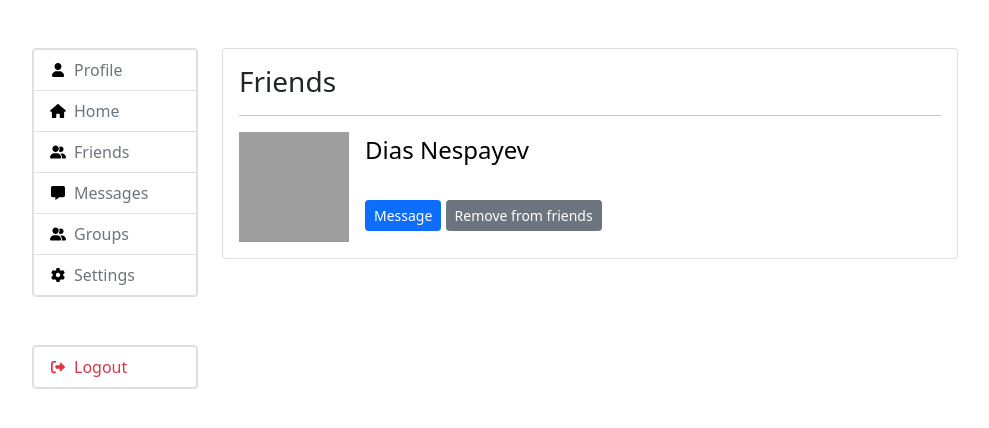
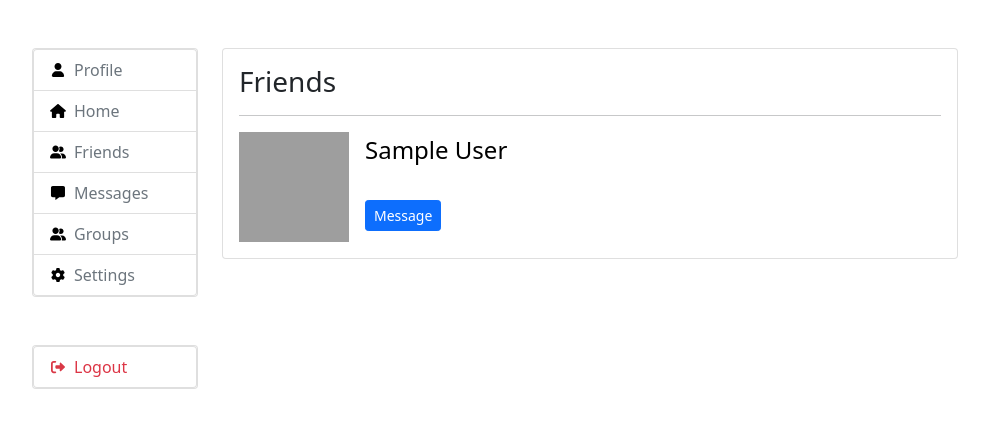
Before and after one commit to nrrnie/AituNetwork-2, a Flask app: template aituNetwork/users/templates/friends.html in a window 1280 px wide. Shown: the top 428 px of the page, without its empty margins (50-1039 px from the left). Run offline with Flask 2, Linux system fonts and the light colour scheme; tables that the repository leaves empty hold one stand-in row (values such as "Sample post"); the template is opened without the code that fills it: values that come from a table or form of the project are taken from there, most other values are stand-ins (such as "Sample title", 1, 10 or a date in 2020); parts of the project's set-up code (start-up, migrations or seed data) failed here and were passed over; grey boxes are pictures that could not be loaded.

Commit message:
feat: add friend list in `Friends`

```diff
--- a/aituNetwork/users/routes.py
+++ b/aituNetwork/users/routes.py
@@ -67,11 +67,11 @@ def settings():
     return redirect(url_for('users.settings'))
 
 
-@users.route('/friends', methods=['GET'])
+@users.route('/friends')
 @auth_required
 def friends():
-    if request.method == 'GET':
-        return render_template('friends.html', user=session['user'])
+    friend_list = Friends.get_friend_list(session['user'].id)
+    return render_template('friends.html', user=session['user'], friend_list=friend_list)
 
 
 @users.route('/add/friend')
--- a/aituNetwork/users/templates/friends.html
+++ b/aituNetwork/users/templates/friends.html
@@ -14,20 +14,26 @@
                     <div class="card-body">
                         <h3>Friends</h3>
                         <hr class="my-3">
-                        <!-- Start friend row -->
+                        {% for friend in friend_list %}
+                        {% set friend = get_user(friend.user_id) %}
                         <div class="row">
                             <div class="col-lg-8 d-flex">
-                                <img src="{{ url_for('utils.get_picture', filename='14943be8-3602-47d1-8262-ba017d8d48fb.jpg') }}"
+                                {% set picture = get_picture(friend.id) %}
+                                {% if picture %}
+                                <img src="{{ url_for('utils.get_picture', filename=picture.name) }}"
                                      class="me-3" width="110" height="110">
+                                {% else %}
+                                <img src="https://i.pinimg.com/originals/fc/04/73/fc047347b17f7df7ff288d78c8c281cf.png"
+                                     class="me-3" width="110" height="110">
+                                {% endif %}
                                 <div class="friend-info">
-                                    <a class="d-block text-decoration-none text-black fs-4 text mb-4" role="button">Dias
-                                        Nespayev</a>
+                                    <a href="{{ url_for('users.profile', slug=friend.slug) }}" class="d-block text-decoration-none text-black fs-4 text mb-4" role="button">{{
+                                        friend.first_name }} {{ friend.last_name }}</a>
                                     <a class="btn btn-sm btn-primary mt-2">Message</a>
-                                    <a class="btn btn-sm btn-secondary mt-2">Remove from friends</a>
                                 </div>
                             </div>
                         </div>
-                        <!-- End friend row -->
+                        {% endfor %}
                     </div>
                 </div>
             </div>
```
